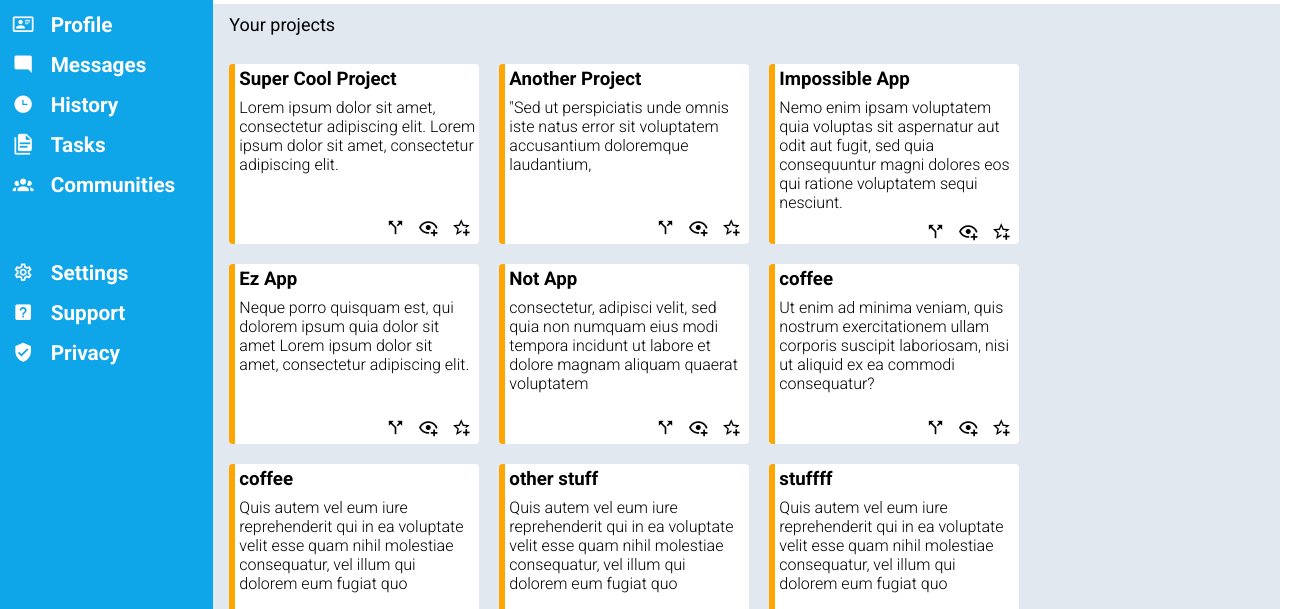
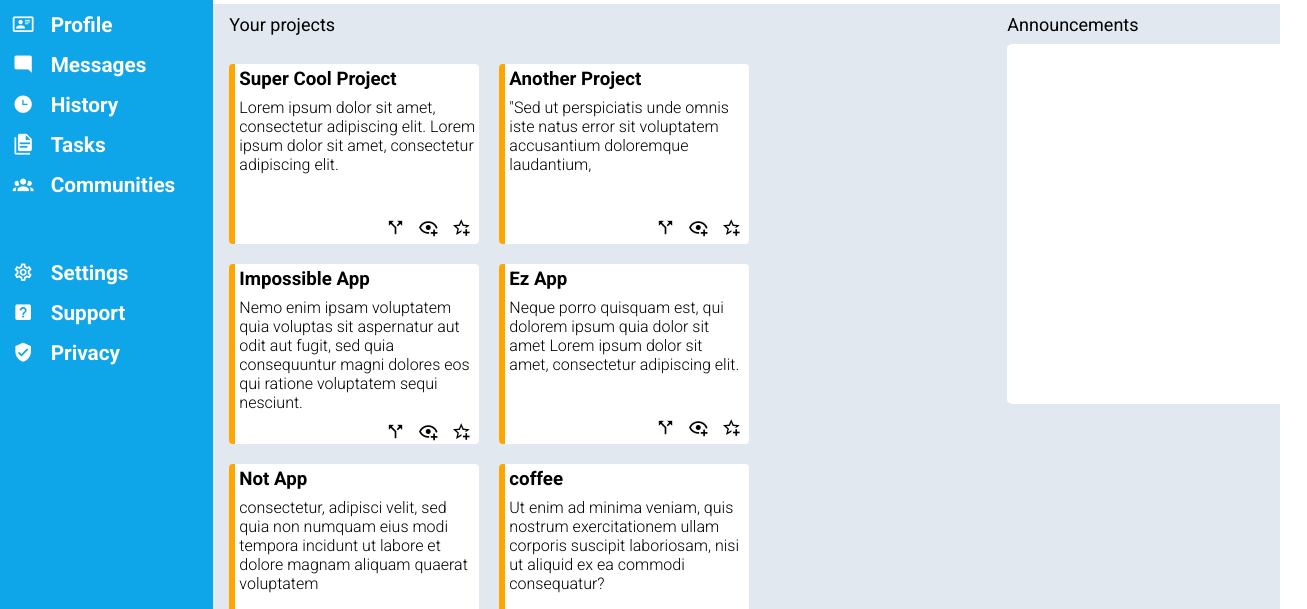
Before and after one commit to pkrzysiekk/odin-admin-dashboard, a website: page index.html in a window 1280 px wide. Shown: the part 156-765 px from the top of the page, 1307 px wide, since content can reach past the window. Drawn offline with Linux system fonts and the light colour scheme.

Commit message:
Add announcements card

```diff
--- a/index.html
+++ b/index.html
@@ -125,6 +125,10 @@
                     </div>
     </div>
         </main-container>
+        <div class="announcements">
+            <p>Announcements</p>
+            <div class="Announcements-card"></div>
+        </div>
     </main>
 </grid-container>
 </body>
--- a/style.css
+++ b/style.css
@@ -172,7 +172,7 @@ input[type="text"]:focus{
 }
 main{
     display: grid;
-    grid-template-columns: 3.5fr  1fr;
+    grid-template-columns: 3fr  1fr;
     grid-template-rows: 5vh 1fr 1fr;
     gap: 20px;
     padding-left: 1rem;
@@ -188,3 +188,19 @@ main-container{
     gap: 20px;
 
 }
+.announcements{
+    grid-column: 2/4;
+    grid-row: 1/2;
+    display: grid;
+    grid-template-rows: 5vh 1fr;
+
+
+
+
+}
+.Announcements-card{
+    background-color: white;
+    height: 360px;
+    width: 300px;
+    border-radius: 5px;
+}
```
